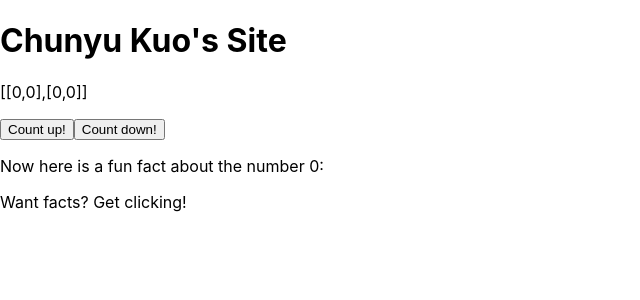
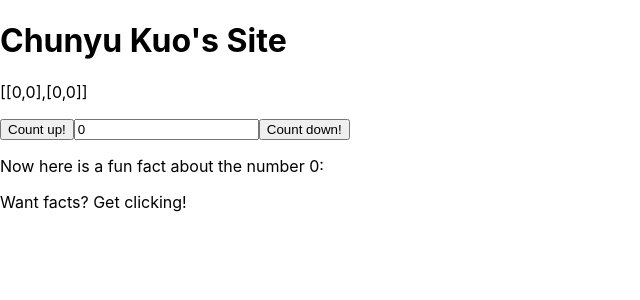
Before and after one commit to chunyukuo88/GameOfLifeJS, a React (Create React App) app in the folder game-of-life/: page / in a window 1280 px wide. Shown: the top 300 px of the page, without its empty margins (0-640 px from the left). Built offline with nearby package versions, Linux system fonts and the light colour scheme; no server answers.

Commit message:
Realized that the input element was not properly setting the count because I had only passed it 'e' instead of 'e.target.value'.

```diff
--- a/game-of-life/src/App.js
+++ b/game-of-life/src/App.js
@@ -18,6 +18,7 @@ const App = () => {
       >
         Count up!
       </button>
+      <input type="integer" onChange={(e) => setCount(e.target.value)} value={count}/>
       <button className='count-down'
               onClick={() => setCount(count - 1)}
       >
@@ -30,5 +31,4 @@ const App = () => {
   );
 }
 
-
 export default App;
--- a/game-of-life/src/mathFact.js
+++ b/game-of-life/src/mathFact.js
@@ -2,7 +2,6 @@ import React, { useState, useEffect } from 'react';
 
 const MathFact = (integerAsObject) => {
     const count = JSON.stringify(integerAsObject.count);
-    console.log(`Here is what was given to MathFact: ${count}`)
     const [fact, setFact] = useState('Want facts? Get clicking!');
     const url = `http://numbersapi.com/${count}/math`;
     const options = { method: "GET", headers: { "Content-type": "text/plain" }};
```
Also changed, not shown: 1 other file (tests, documents, lock files or other folders).
